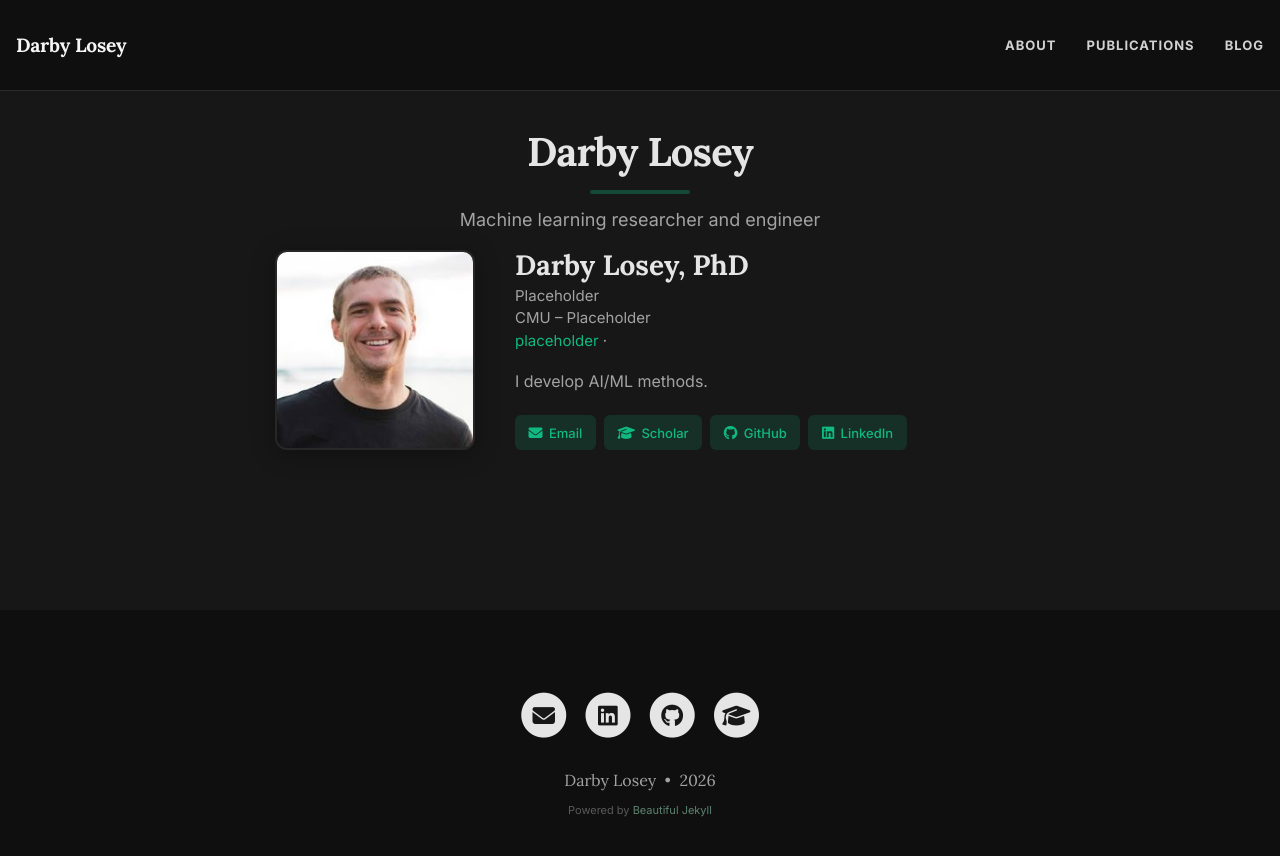
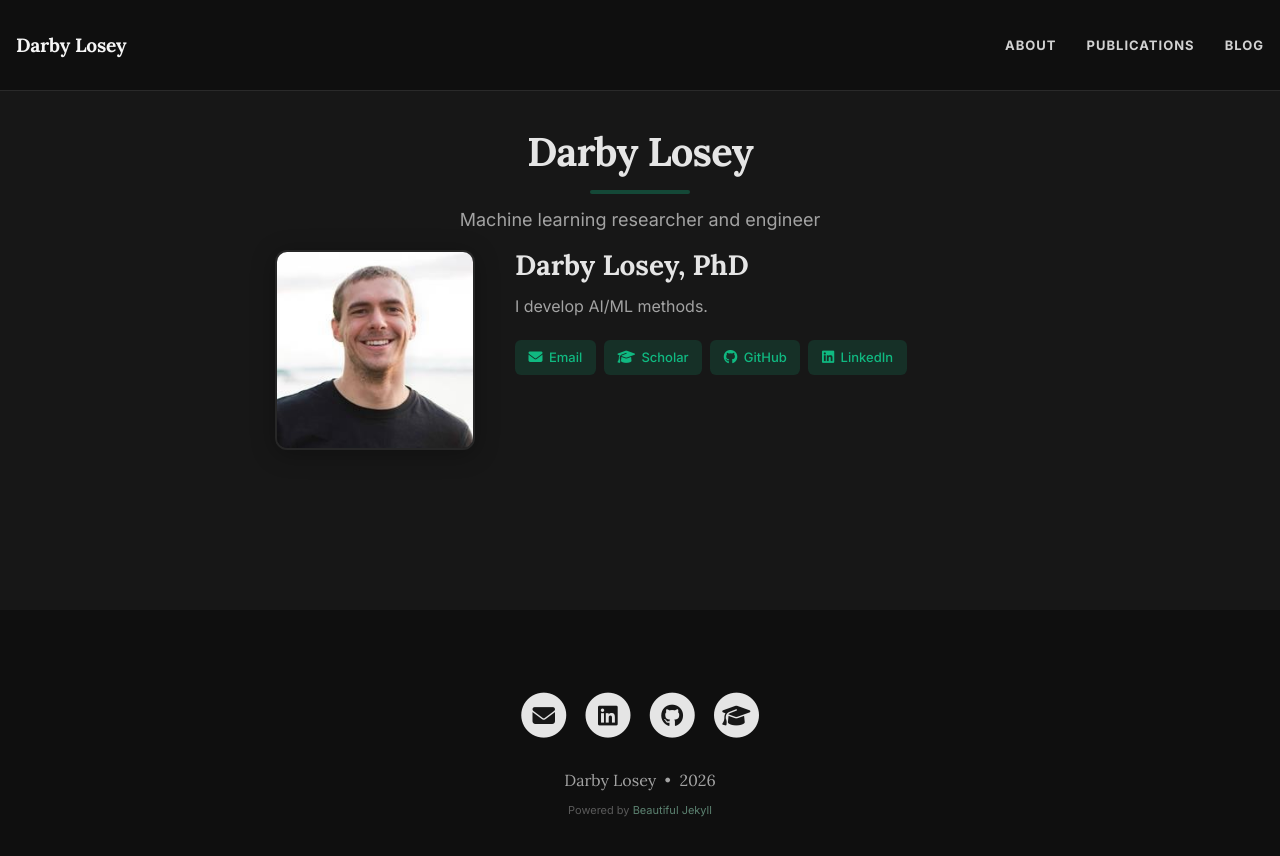
Before and after one commit to loseydm/loseydm.github.io, a Jekyll site: the page built from index.html, in a window 1280 px wide. Shown: the top 856 px of the page. Built offline with Jekyll 4.4.1, drawn with Linux system fonts in a browser that asks for light colours; the list of posts is cut into pages by our own code.

Commit message:
updating placeholders

```diff
--- a/index.html
+++ b/index.html
@@ -13,17 +13,17 @@ use-site-title: true
   </div>
   <div class="bio-text">
     <h2>Darby Losey, PhD</h2>
-    <div class="bio-affiliation">
+    <!-- <div class="bio-affiliation">
       Placeholder<br>
       CMU &ndash; Placeholder<br>
       <a href="placeholder">placeholder</a> &middot; <a href="placeholder"></a>
-    </div>
+    </div> -->
     <p>
       I develop AI/ML methods.
     </p>
     <div class="bio-links">
       <a href="mailto:darby.losey@gmail.com.edu"><i class="fas fa-envelope"></i> Email</a>
-      <a href="https://scholar.google.com/citations?user=O2h32WkAAAAJ&hl=en"><i class="fas fa-graduation-cap"></i> Scholar</a>
+      <a href="https://scholar.google.com/citations?hl=en&view_op=list_works&authuser=1&gmla=AF9nlQvokd7t_f4r-NK5ob9-Oc-4xiai3mjeVLU6RSa7QshBy6ZK6urB0WVeqJBQc9sNW3gLFNEboTWRk5NaOQ&user=-BJdRn0AAAAJ"><i class="fas fa-graduation-cap"></i> Scholar</a>
       <a href="https://github.com/loseydm"><i class="fab fa-github"></i> GitHub</a>
       <a href="https://www.linkedin.com/in/loseydm/"><i class="fab fa-linkedin"></i> LinkedIn</a>
       <!-- <a href="https://orcid.org/0000-0003-3849-1696"><i class="fab fa-orcid"></i> ORCID</a> -->
```
Also changed, not shown: aboutme.md (+2 -2 lines).
